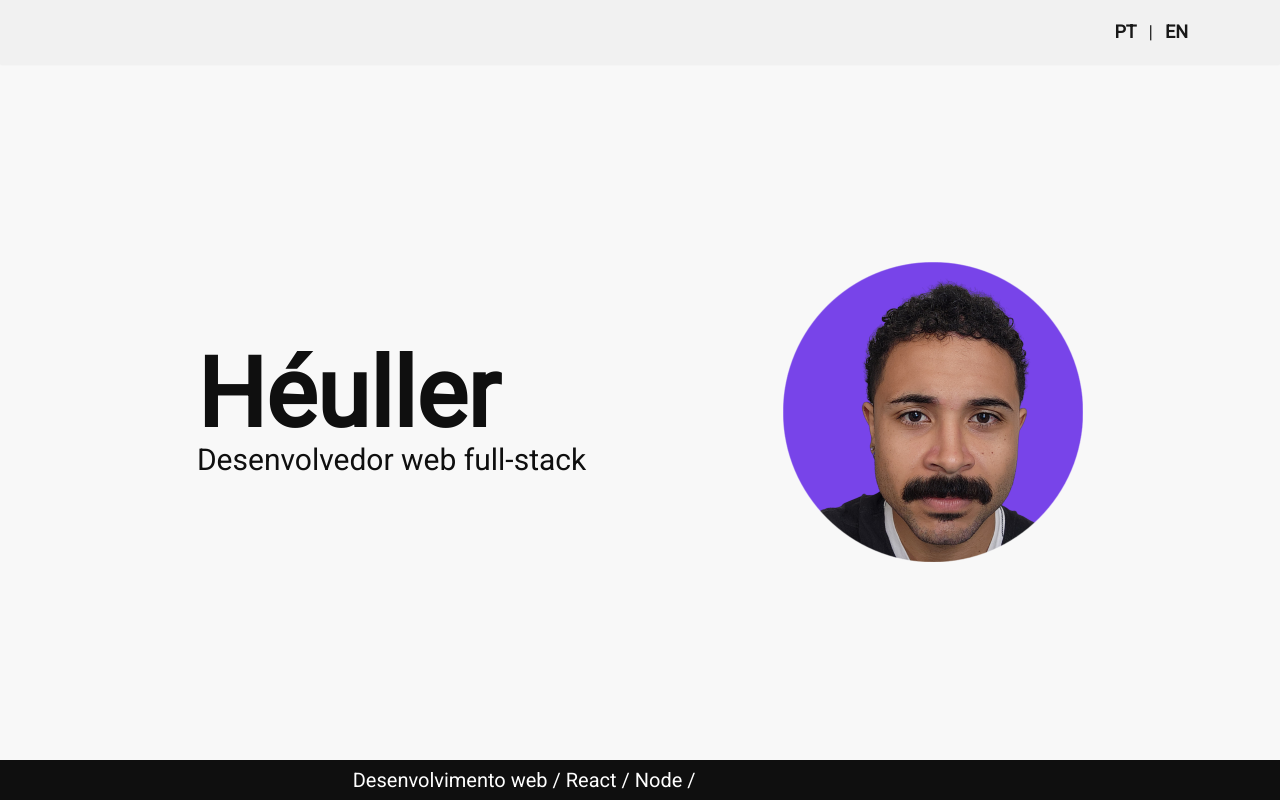
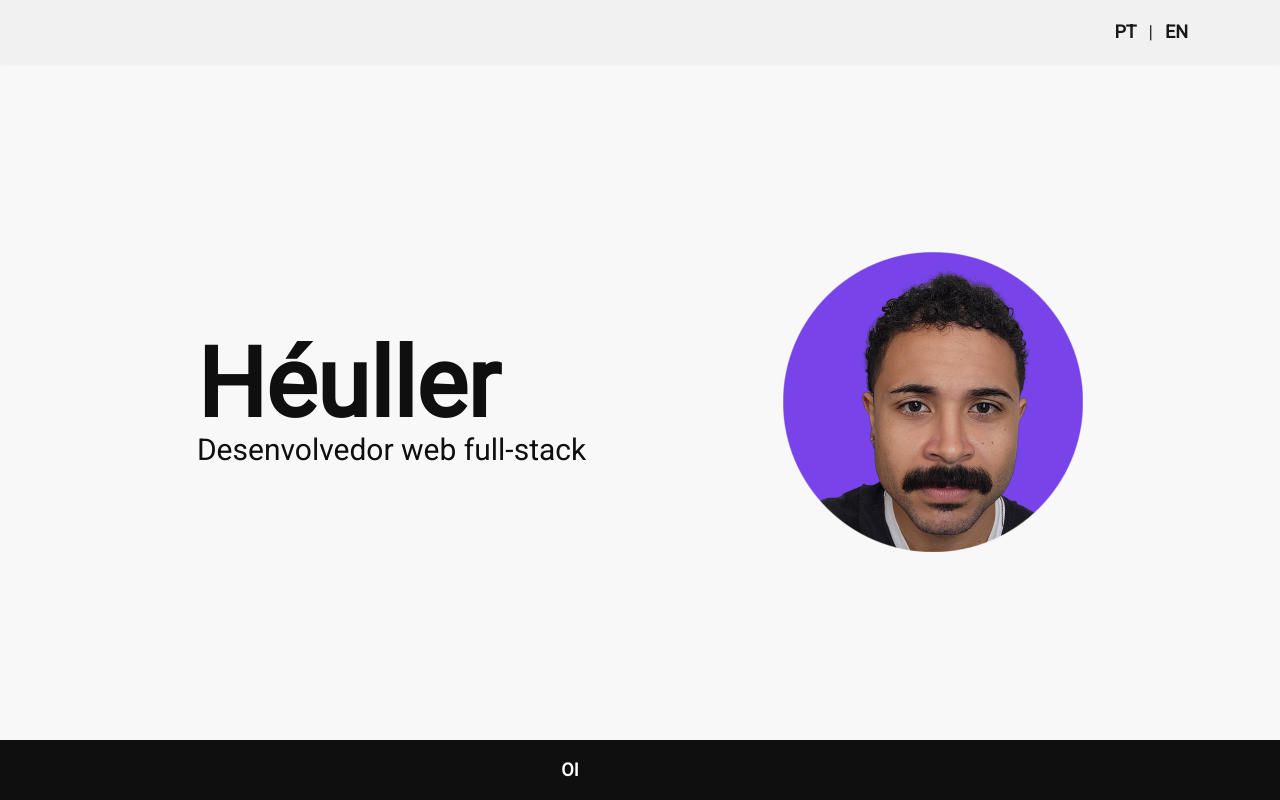
Before and after one commit to heullersuarez/curriculum, a Next.js app: page / in a window 1280 px wide. Built offline with nearby package versions, Linux system fonts and the light colour scheme.

Commit message:
updating scroll

```diff
--- a/src/app/components/HeaderBar.js
+++ b/src/app/components/HeaderBar.js
@@ -1,17 +1,17 @@
 "use client";
 
-import { useEffect, useRef, useState } from "react";
-
+import '@/app/styles/headerBar.css';
+import { useEffect, useRef, useState } from 'react';
 
 export default function HeaderBar() {
 
-    const divRef = useRef();
-    const textRef = useRef();
+    const divRef = useRef(null);
+    const textRef = useRef(null);
 
     const [divWidth, setDivWidth] = useState(0);
     const [textWidth, setTextWidth] = useState(0);
 
-    const [dynamicText, setDynamicText] = useState('Desenvolvimento web / React / Node /');
+    const [dynamicText, setDynamicText] = useState(' Desenvolvimento web / React / Node /');
 
     useEffect(() => {
         if(divRef.current) {
@@ -22,25 +22,24 @@ export default function HeaderBar() {
             setTextWidth(textRef.current.offsetWidth);
         }
 
-        if(divWidth && textWidth){
-            const repeatText = divWidth / textWidth;
-            console.log(repeatText)
+        if(divRef.current && textRef.current){
+            console.log("aqui")
+            const repeatText = Math.floor(divWidth / textWidth);
+            let multiplicateText = dynamicText;
+
+            for (let index = 0; index < repeatText; index++) {
+                multiplicateText += dynamicText;
+            }
+            setDynamicText("oi")
         }
 
-
-        {/*for (let index = 0; index < repeatText; index++) {
-            setDynamicText(dynamicText + dynamicText);
-        }*/}
     })
 
-
     return (
-        <div className="bg-dark text-white overflow-x-hidden h-10 flex items-center">
-          <div className="text-update text-xl">
-              <div className="w-screen" ref={divRef}>
+        <div className="bg-dark text-white overflow-hidden whitespace-nowrap py-4 text-lg uppercase font-semibold text-end" ref={divRef}>
+            <p className="scroll-animation">
                 <span ref={textRef}>{dynamicText}</span>
-              </div>
-          </div>
+            </p>
         </div>
     )
 }
--- a/src/app/page.js
+++ b/src/app/page.js
@@ -1,6 +1,5 @@
 import Image from "next/image";
 
-import '@/app/styles/home.css';
 import HeaderBar from "./components/HeaderBar";
 
 export default function Home() {
--- /dev/null
+++ b/src/app/styles/headerBar.css
@@ -0,0 +1,12 @@
+.scroll-animation {
+    animation: scroll-news 10s linear infinite;
+}
+
+@keyframes scroll-news {
+    from {
+        transform: translateX(0);
+    }
+    to {
+        transform: translateX(-100%);
+    }
+}
--- a/src/app/styles/home.css
+++ /dev/null
@@ -1,28 +0,0 @@
-@media (min-width:768px) {
-
-    .text-update {
-        animation: moving 15s linear infinite;
-    }
-}
-
-@media (max-width:768px) {
-
-    .text-update {
-        animation: moving 7.5s linear infinite;
-    }
-}
-
-
-
-.text-update span {
-    padding-inline: 0.5rem;
-}
-
-@keyframes moving {
-    0%{
-        transform: translateX(100%);
-    }
-    100%{
-        transform: translateX(-100%);
-    }
-}
```
